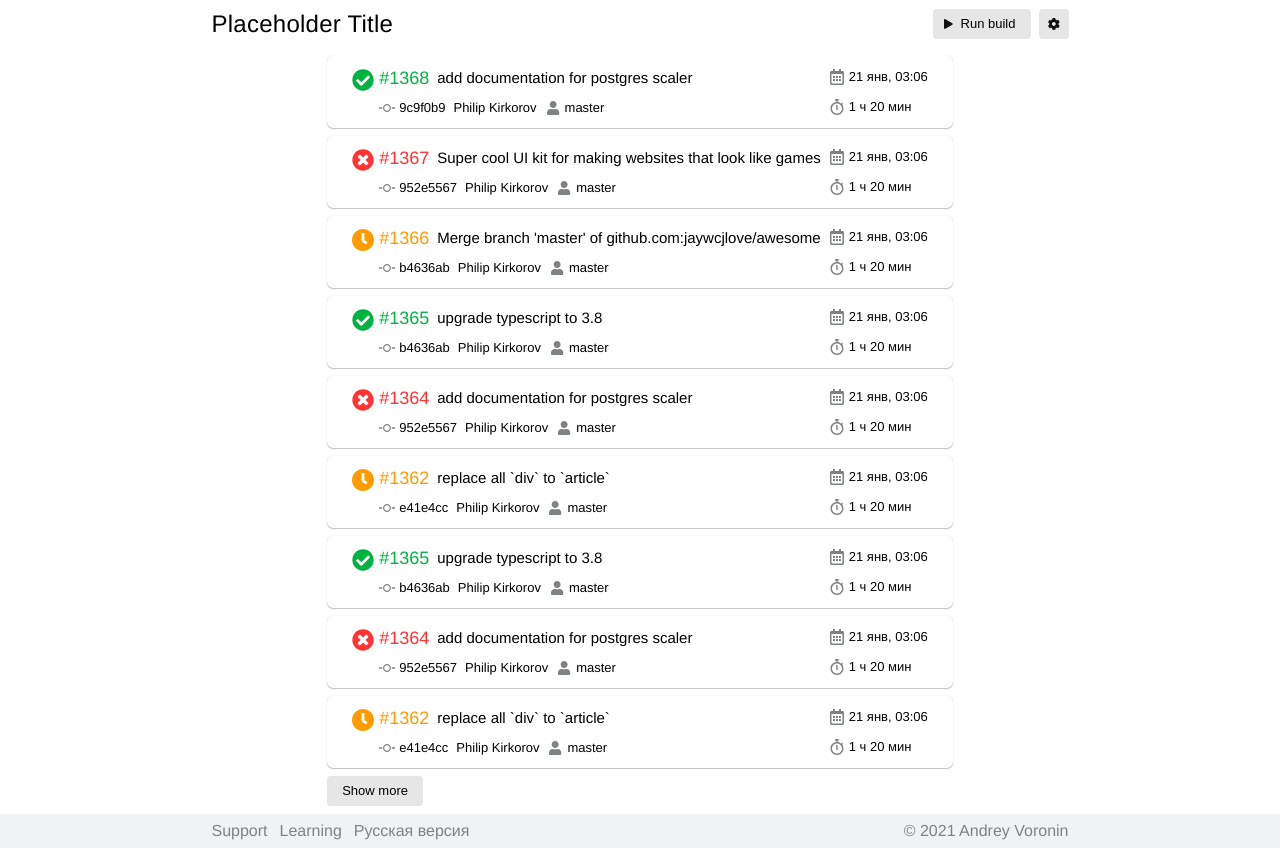
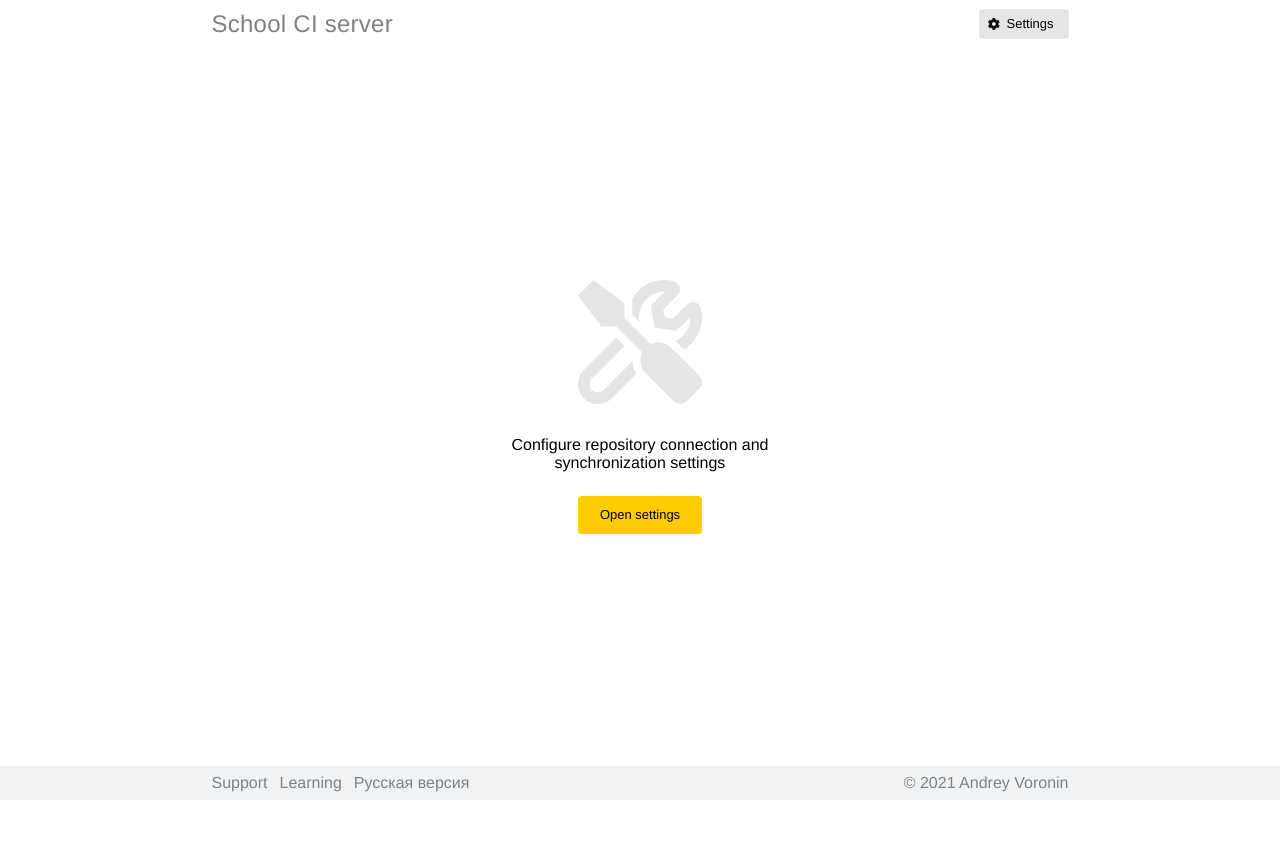
Before and after one commit to AVor0n/Shri_2, a React (Create React App) app: page / in a window 1280 px wide. After the commit the page ends 800 px from the top, so only its background shows below. Built offline with nearby package versions, Linux system fonts and the light colour scheme; a web font is replaced by a local one.

Commit message:
feat: add reducer

```diff
--- a/src/components/App/App.js
+++ b/src/components/App/App.js
@@ -1,27 +1,29 @@
-import React, { Component } from 'react';
+import React, { useReducer } from 'react';
 import { Route, Switch, withRouter } from 'react-router-dom';
+import { ContextApp, initialState, reducer } from '../../model/reducer';
 import './App.css';
 import HomePage from '../../pages/home';
 import SettingsPage from '../../pages/settings';
 import HistoryPage from '../../pages/history';
 
-class App extends Component {
-  render() {
-    const { history } = this.props;
+const App = (props) => {
+  const { history } = props;
+  const [state, dispatch] = useReducer(reducer, initialState);
 
-    return (
-      <div className="app">
+  return (
+    <div className="app">
+      <ContextApp.Provider value={{ state, dispatch }}>
         <Switch>
           <Route path="/settings" history={history}>
             <SettingsPage />
           </Route>
           <Route path="/" history={history}>
-            {true ? <HistoryPage /> : <HomePage />}
+            {state.repoName ? <HistoryPage /> : <HomePage />}
           </Route>
         </Switch>
-      </div>
-    );
-  }
-}
+      </ContextApp.Provider>
+    </div>
+  );
+};
 
 export default withRouter(App);
--- a/src/components/FormField/FormField.js
+++ b/src/components/FormField/FormField.js
@@ -1,9 +1,20 @@
 import './FormField.css';
 import React from 'react';
 
-const FormField = ({ type, label, before, after, placeholder, require }) => {
+const FormField = ({
+  value,
+  handlerChange,
+  type,
+  label,
+  before,
+  after,
+  placeholder,
+  require,
+}) => {
   let component;
   require = require ? ' label_require' : '';
+
+  const ownHandlerChange = (e) => handlerChange(e.target.value);
 
   switch (type) {
     case 'block':
@@ -13,6 +24,8 @@ const FormField = ({ type, label, before, after, placeholder, require }) => {
           <div className="input input_block">
             <input
               className="input__inner"
+              value={value}
+              onChange={ownHandlerChange}
               placeholder={placeholder}
               required={require}
             />
@@ -28,6 +41,8 @@ const FormField = ({ type, label, before, after, placeholder, require }) => {
           <span>{before}</span>
           <input
             className="input input_inline"
+            value={value}
+            onChange={ownHandlerChange}
             type="text"
             placeholder={placeholder}
           />
--- a/src/components/SettingsForm/SettingsForm.js
+++ b/src/components/SettingsForm/SettingsForm.js
@@ -1,29 +1,47 @@
-import React from 'react';
+import React, { useContext } from 'react';
 import Button from '../Button/Button';
 import FormField from '../FormField/FormField';
 import './SettingsForm.css';
+import { ContextApp } from '../../model/reducer';
 
 const SettingsForm = () => {
+  const { state, dispatch } = useContext(ContextApp);
   const formFields = [
     {
+      value: state.repoName,
+      handlerChange: (value) => {
+        dispatch({ type: 'repoName_update', payload: value });
+      },
       type: 'block',
       label: 'GitHub repository',
       placeholder: 'user-name/repo-name',
       require: true,
     },
     {
+      value: state.buildCommand,
+      handlerChange: (value) => {
+        dispatch({ type: 'buildCommand_update', payload: value });
+      },
       type: 'block',
       label: 'Build command',
       placeholder: 'npm ci && npm run build',
       require: true,
     },
     {
+      value: state.mainBranch,
+      handlerChange: (value) => {
+        dispatch({ type: 'mainBranch_update', payload: value });
+      },
       type: 'block',
       label: 'Main branch',
       placeholder: 'master',
       require: false,
     },
     {
+      value: state.syncPeriod,
+      handlerChange: (value) => {
+        dispatch({ type: 'syncPeriod_update', payload: value });
+      },
       type: 'inline',
       before: 'Synchronize every',
       placeholder: '10',
@@ -42,8 +60,19 @@ const SettingsForm = () => {
 
       <div className="settings__form-fields">
         {formFields.map(
-          ({ type, before, after, label, placeholder, require }) => (
+          ({
+            value,
+            handlerChange,
+            type,
+            before,
+            after,
+            label,
+            placeholder,
+            require,
+          }) => (
             <FormField
+              value={value}
+              handlerChange={handlerChange}
               type={type}
               before={before}
               after={after}
--- a/src/model/fake-data.js
+++ b/src/model/fake-data.js
@@ -72,36 +72,6 @@ builds.push(
     'Philip Kirkorov',
     '21 янв, 03:06',
     '1 ч 20 мин'
-  ),
-  new Build(
-    1365,
-    'done',
-    'upgrade typescript to 3.8',
-    'master',
-    'b4636ab',
-    'Philip Kirkorov',
-    '21 янв, 03:06',
-    '1 ч 20 мин'
-  ),
-  new Build(
-    1364,
-    'fail',
-    'add documentation for postgres scaler',
-    'master',
-    '952e5567',
-    'Philip Kirkorov',
-    '21 янв, 03:06',
-    '1 ч 20 мин'
-  ),
-  new Build(
-    1362,
-    'pending',
-    'replace all `div` to `article`',
-    'master',
-    'e41e4cc',
-    'Philip Kirkorov',
-    '21 янв, 03:06',
-    '1 ч 20 мин'
   )
 );
 
--- /dev/null
+++ b/src/model/reducer.js
@@ -0,0 +1,39 @@
+import React from 'react';
+import fakeBuilds from './fake-data';
+
+export const ContextApp = React.createContext();
+
+export const initialState = {
+  repoName: '',
+  buildCommand: '',
+  mainBranch: '',
+  syncPeriod: '',
+  builds: fakeBuilds,
+};
+
+export const reducer = (state, action) => {
+  switch (action.type) {
+    case 'repoName_update':
+      return {
+        ...state,
+        repoName: action.payload,
+      };
+    case 'buildCommand_update':
+      return {
+        ...state,
+        buildCommand: action.payload,
+      };
+    case 'mainBranch_update':
+      return {
+        ...state,
+        mainBranch: action.payload,
+      };
+    case 'syncPeriod_update':
+      return {
+        ...state,
+        syncPeriod: action.payload,
+      };
+    default:
+      return state;
+  }
+};
--- a/src/pages/history/index.js
+++ b/src/pages/history/index.js
@@ -1,26 +1,24 @@
-import React, { useState } from 'react';
+import React, { useState, useContext } from 'react';
+import { ContextApp } from '../../model/reducer';
 import './index.css';
 import Header from '../../components/Header/Header';
 import Button from '../../components/Button/Button';
 import Footer from '../../components/Footer/Footer';
 import BuildCard from '../../components/BuildCard/BuildCard';
 import ModalWindow from '../../components/ModalWindow/ModalWindow';
-import fakeBuilds from '../../model/fake-data';
 
 const HistoryPage = () => {
   const [modalVisible, setModalVisible] = useState(false);
-  const openModal = () => {
-    setModalVisible(true);
-  };
-  const closeModal = () => {
-    console.log(modalVisible);
-    setModalVisible(false);
-  };
+
+  const openModal = () => setModalVisible(true);
+  const closeModal = () => setModalVisible(false);
+
+  const { state, dispatch } = useContext(ContextApp);
 
   return (
     <React.Fragment>
       {modalVisible ? <ModalWindow handlerClick={closeModal} /> : null}
-      <Header text={'Placeholder Title'} black>
+      <Header text={state.repoName} black>
         <Button
           text="Run build"
           size="s"
@@ -33,7 +31,7 @@ const HistoryPage = () => {
 
       <main className="wrapper main__wrapper">
         <div className="build-list">
-          {fakeBuilds.map((build) => (
+          {state.builds.map((build) => (
             <BuildCard build={build} />
           ))}
 
```
